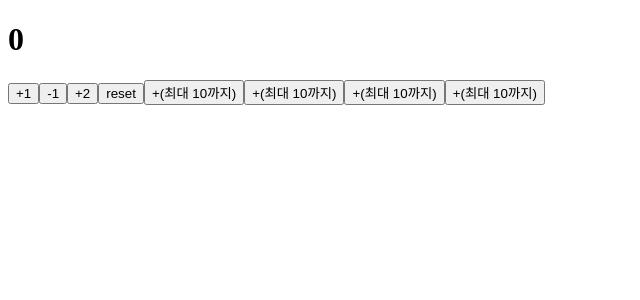
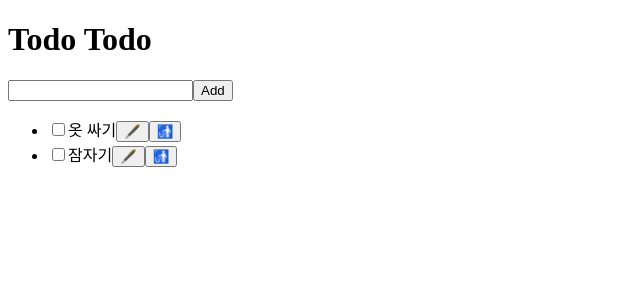
Before and after one commit to jdu026/Programming, a React (Vite) app: page / in a window 1280 px wide. Shown: the top 300 px of the page, without its empty margins (0-640 px from the left). Built offline with nearby package versions, Linux system fonts and the light colour scheme.

Commit message:
TodoListApp HTML

```diff
--- /dev/null
+++ b/src/TodoListApp.jsx
@@ -0,0 +1,24 @@
+function TodoListApp() {
+  return (
+    <>
+      <h1>Todo Todo</h1>
+      <form action="">
+        <input type="text"></input>
+        <button >Add</button>
+      </form>
+      <ul>
+        <li>
+          <input type="checkbox" name="" id="" /><label htmlFor="">옷 싸기</label>
+          <button>🖋️</button>
+          <button>🚮</button>
+        </li>
+        <li>
+          <input type="checkbox" name="" id="" /><label htmlFor="">잠자기</label>
+          <button>🖋️</button>
+          <button>🚮</button>
+        </li>
+      </ul>
+    </>
+  )
+}
+export default TodoListApp;
--- a/src/main.jsx
+++ b/src/main.jsx
@@ -1,10 +1,10 @@
 import { StrictMode } from 'react'
 import { createRoot } from 'react-dom/client'
 // import './index.css'
-import CounterApp from './CounterApp.jsx'
+import TodoListApp from './TodoListApp.jsx'
 
 createRoot(document.getElementById('root')).render(
   <StrictMode>
-    <CounterApp />
+    <TodoListApp />
   </StrictMode>,
 )
```
Also changed, not shown: 1 other file (tests, documents, lock files or other folders).
